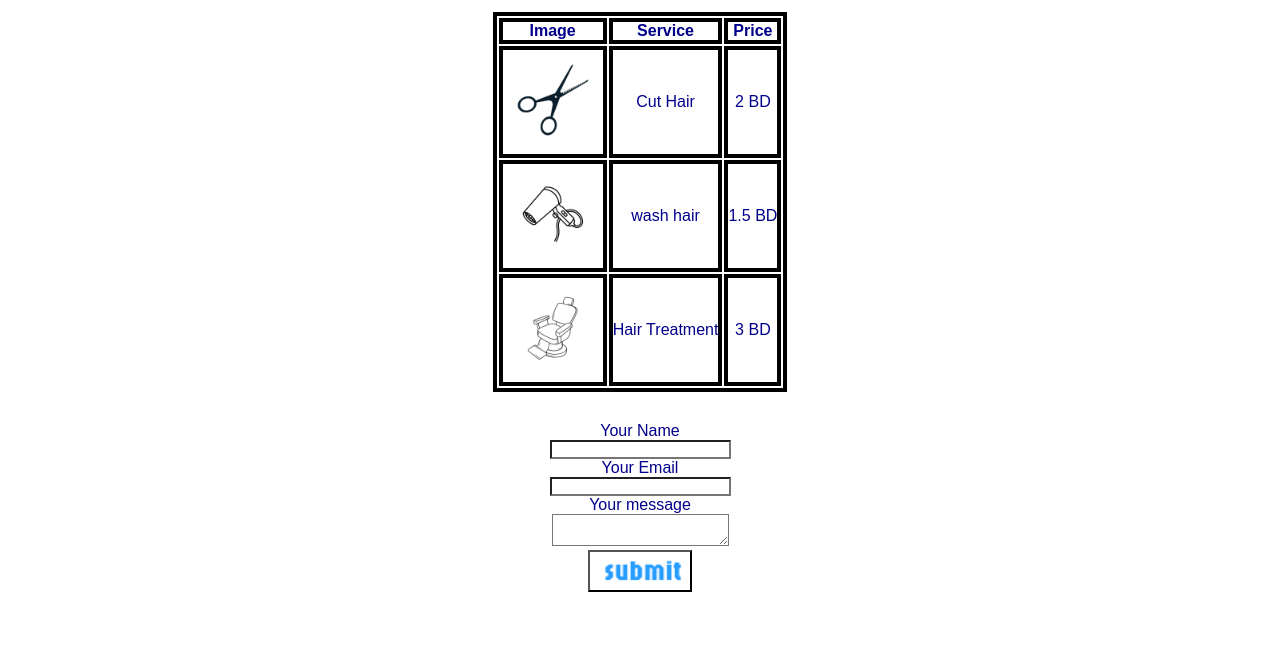
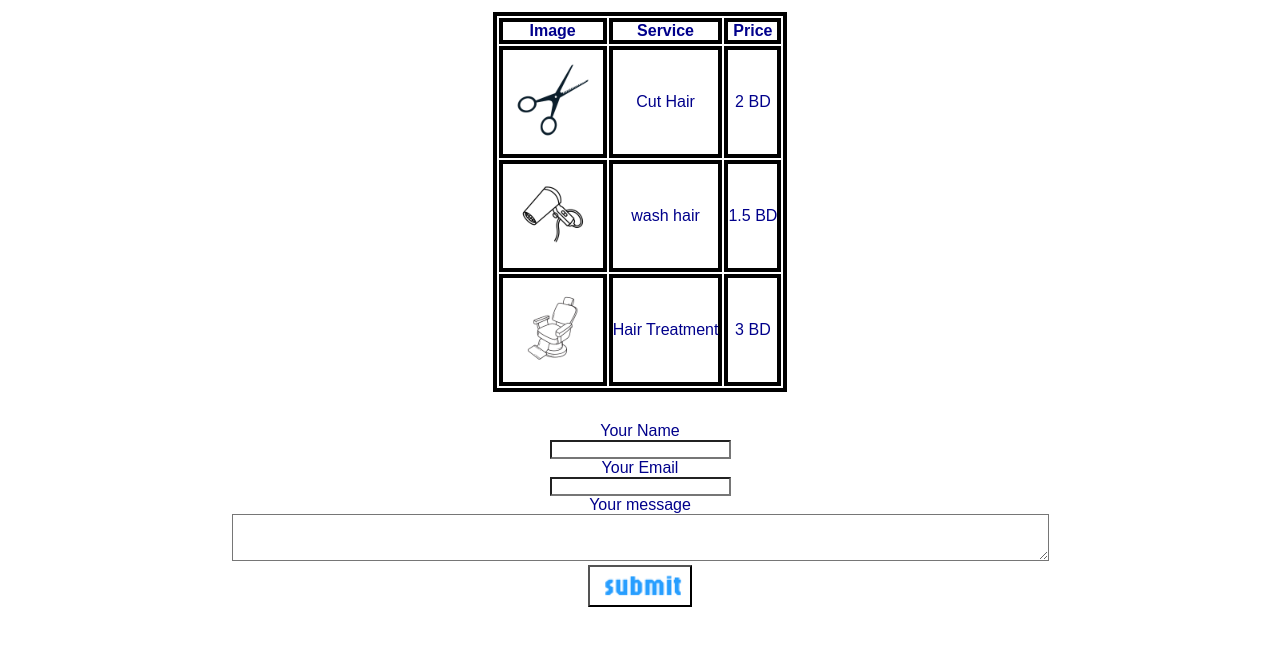
Before and after one commit to Alrabab-Ahmed/The-Groom-Place, a plain HTML site: page index.html in a window 1280 px wide. Shown: the part 278-924 px from the top of the page. Drawn offline with Linux system fonts and the light colour scheme.

Commit message:
index.html

```diff
--- a/index.html
+++ b/index.html
@@ -60,7 +60,7 @@
             <input type="text" required/><br>
 
             <label for="message" id="name"> Your message </lable><br>
-            <textarea id="message" required/></textarea><br>
+            <textarea id="message" rows="3" cols="100" required/></textarea><br>
 
           <button type="submit" id="submitBtn">
             <img src="submit.png" alt="submit"/>
```
